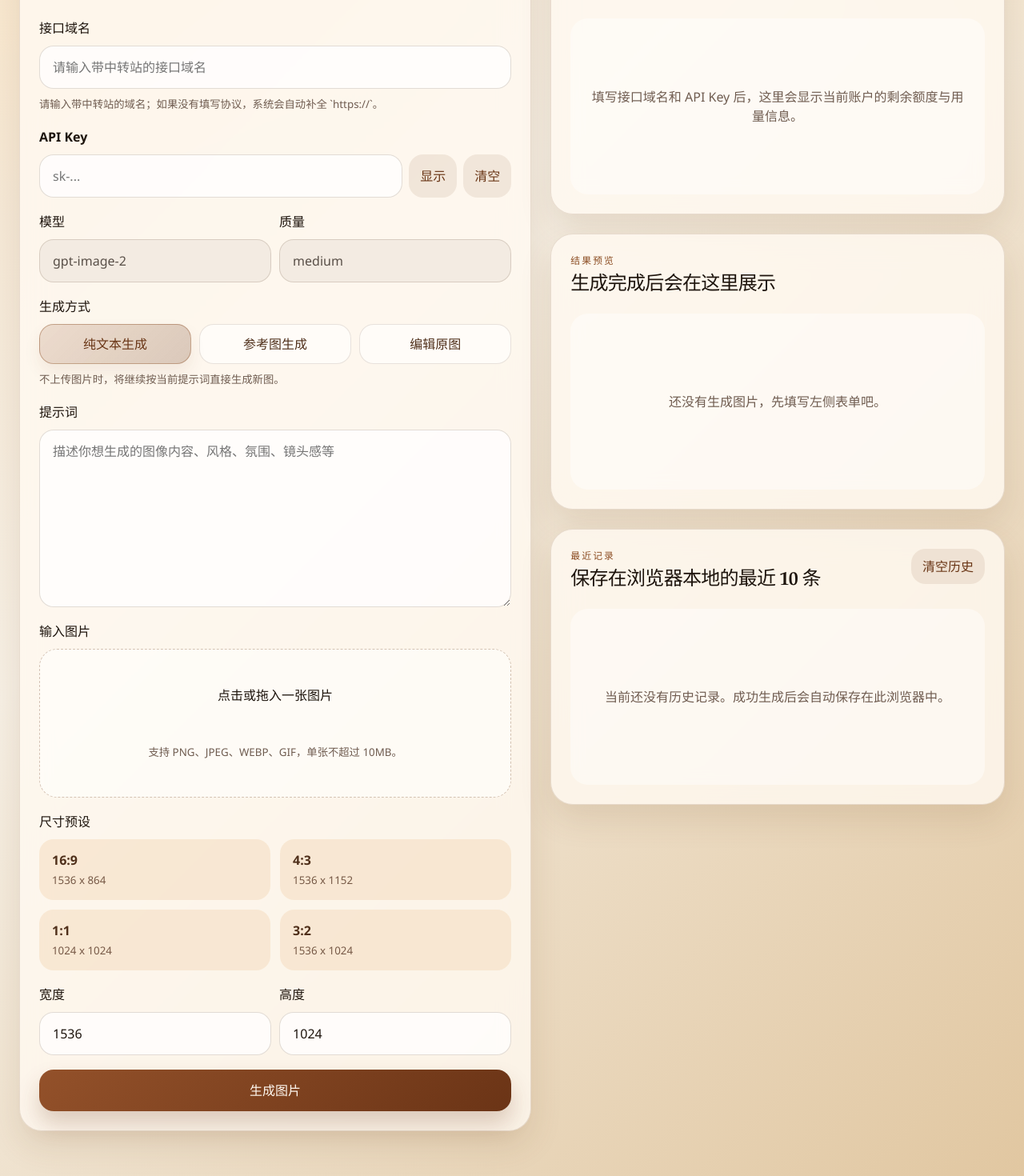
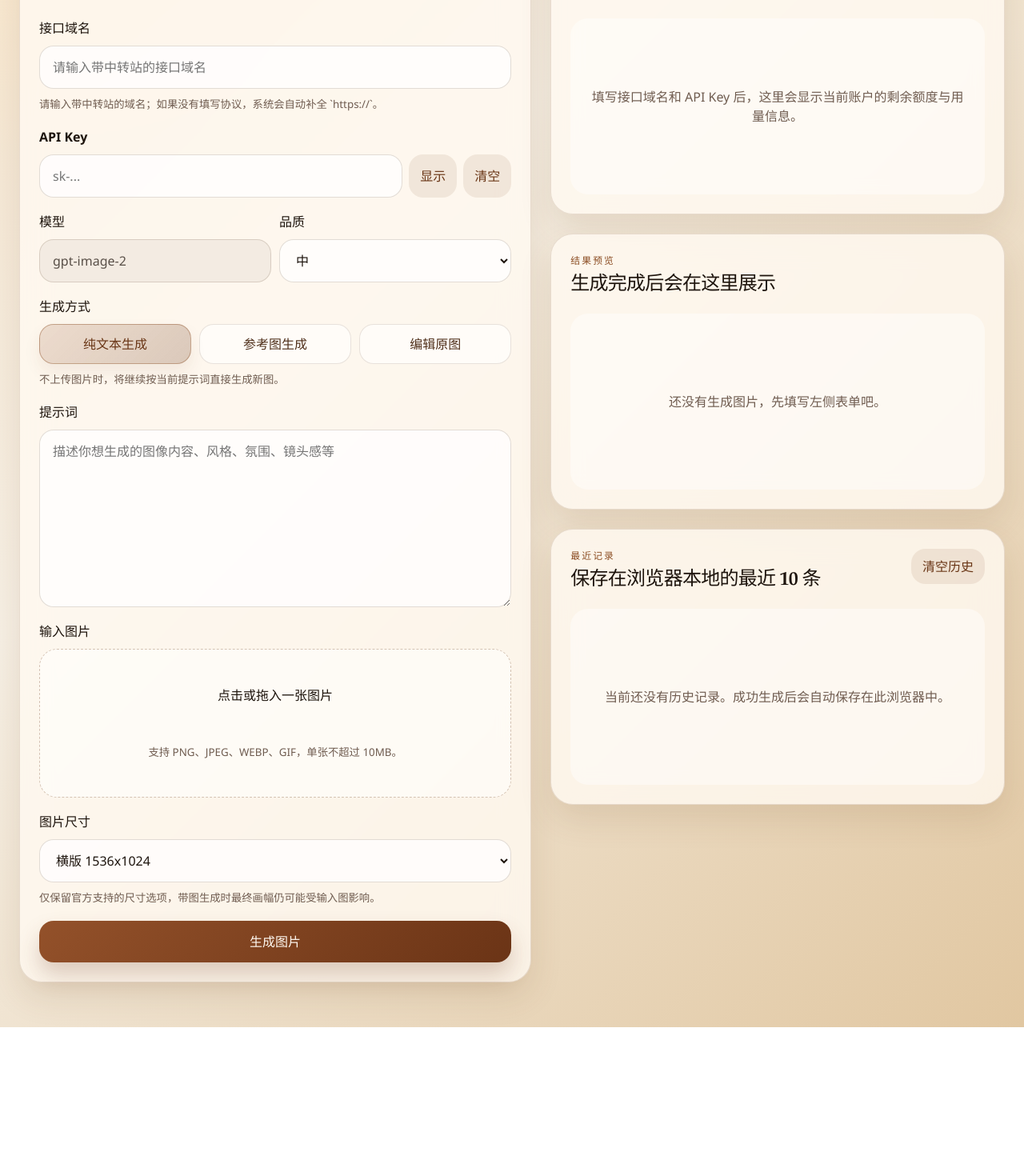
Before and after one commit to guohai163/images-gen, a React (Vite) app: page / in a window 1280 px wide. Shown: the part 481-1951 px from the top of the page at 80% size. After the commit the page ends 1765 px from the top, so only its background shows below. Built offline with nearby package versions, Linux system fonts and the light colour scheme.

Commit message:
Use dropdowns for size and quality

```diff
--- a/src/App.tsx
+++ b/src/App.tsx
@@ -86,14 +86,6 @@ function App() {
     }));
   }
 
-  function applyPreset(width: number, height: number) {
-    setFormState((current) => ({
-      ...current,
-      width: String(width),
-      height: String(height),
-    }));
-  }
-
   function handleClearConfig() {
     clearStoredSettings();
     setShowApiKey(false);
@@ -121,8 +113,10 @@ function App() {
       setFormState((current) => ({
         ...current,
         prompt: item.prompt,
-        width: String(item.width),
-        height: String(item.height),
+        size:
+          item.width > 0 && item.height > 0
+            ? (`${item.width}x${item.height}` as ImageFormState['size'])
+            : current.size,
       }));
     });
   }
@@ -228,7 +222,7 @@ function App() {
         apiKey: formState.apiKey.trim(),
         model: formState.model,
         prompt: formState.prompt.trim(),
-        size: `${Number(formState.width)}x${Number(formState.height)}`,
+        size: formState.size,
         quality: formState.quality,
         mode: formState.generationMode,
       } as const;
@@ -291,7 +285,6 @@ function App() {
           error={error}
           onSubmit={handleSubmit}
           onFieldChange={updateField}
-          onPresetClick={applyPreset}
           onToggleApiKey={() => setShowApiKey((current) => !current)}
           onClearApiKey={() => updateField('apiKey', '')}
           onClearConfig={handleClearConfig}
--- a/src/components/ConfigForm.tsx
+++ b/src/components/ConfigForm.tsx
@@ -1,5 +1,5 @@
 import type { FormEvent } from 'react';
-import { ACCEPTED_IMAGE_TYPES, MAX_UPLOAD_SIZE_BYTES, SIZE_PRESETS } from '../constants';
+import { ACCEPTED_IMAGE_TYPES, MAX_UPLOAD_SIZE_BYTES, QUALITY_OPTIONS, SIZE_PRESETS } from '../constants';
 import type { ApiErrorState, ImageFormState, UploadState } from '../types';
 
 type ConfigFormProps = {
@@ -10,7 +10,6 @@ type ConfigFormProps = {
   error: ApiErrorState | null;
   onSubmit: (event: FormEvent<HTMLFormElement>) => void;
   onFieldChange: <K extends keyof ImageFormState>(field: K, value: ImageFormState[K]) => void;
-  onPresetClick: (width: number, height: number) => void;
   onToggleApiKey: () => void;
   onClearApiKey: () => void;
   onClearConfig: () => void;
@@ -26,7 +25,6 @@ export function ConfigForm({
   error,
   onSubmit,
   onFieldChange,
-  onPresetClick,
   onToggleApiKey,
   onClearApiKey,
   onClearConfig,
@@ -81,8 +79,14 @@ export function ConfigForm({
             <input type="text" value={formState.model} disabled />
           </label>
           <label className="field">
-            <span>质量</span>
-            <input type="text" value={formState.quality} disabled />
+            <span>品质</span>
+            <select value={formState.quality} onChange={(event) => onFieldChange('quality', event.target.value as ImageFormState['quality'])}>
+              {QUALITY_OPTIONS.map((option) => (
+                <option key={option.value} value={option.value}>
+                  {option.label}
+                </option>
+              ))}
+            </select>
           </label>
         </div>
 
@@ -167,45 +171,15 @@ export function ConfigForm({
         </div>
 
         <div className="field">
-          <span>尺寸预设</span>
-          <div className="preset-grid">
+          <span>图片尺寸</span>
+          <select value={formState.size} onChange={(event) => onFieldChange('size', event.target.value as ImageFormState['size'])}>
             {SIZE_PRESETS.map((preset) => (
-              <button
-                key={preset.label}
-                className="preset-button"
-                type="button"
-                onClick={() => onPresetClick(preset.width, preset.height)}
-              >
-                <strong>{preset.label}</strong>
-                <small>
-                  {preset.width} x {preset.height}
-                </small>
-              </button>
+              <option key={preset.value} value={preset.value}>
+                {preset.label}
+              </option>
             ))}
-          </div>
-        </div>
-
-        <div className="field-row">
-          <label className="field">
-            <span>宽度</span>
-            <input
-              type="number"
-              min="1"
-              step="1"
-              value={formState.width}
-              onChange={(event) => onFieldChange('width', event.target.value)}
-            />
-          </label>
-          <label className="field">
-            <span>高度</span>
-            <input
-              type="number"
-              min="1"
-              step="1"
-              value={formState.height}
-              onChange={(event) => onFieldChange('height', event.target.value)}
-            />
-          </label>
+          </select>
+          <small>仅保留官方支持的尺寸选项，带图生成时最终画幅仍可能受输入图影响。</small>
         </div>
 
         {error ? (
--- a/src/constants.ts
+++ b/src/constants.ts
@@ -17,17 +17,26 @@ export const DEFAULT_FORM_STATE: ImageFormState = {
   apiKey: '',
   model: 'gpt-image-2',
   prompt: '',
-  width: '1536',
-  height: '1024',
+  size: '1536x1024',
   quality: 'medium',
   generationMode: 'text',
 };
 
 export const SIZE_PRESETS: SizePreset[] = [
-  { label: '16:9', width: 1536, height: 864 },
-  { label: '4:3', width: 1536, height: 1152 },
-  { label: '1:1', width: 1024, height: 1024 },
-  { label: '3:2', width: 1536, height: 1024 },
+  { label: '横版 1536x1024', value: '1536x1024' },
+  { label: '方图 1024x1024', value: '1024x1024' },
+  { label: '竖版 1024x1536', value: '1024x1536' },
+  { label: '自动', value: 'auto' },
+];
+
+export const QUALITY_OPTIONS: Array<{
+  label: string;
+  value: ImageFormState['quality'];
+}> = [
+  { label: '自动', value: 'auto' },
+  { label: '低', value: 'low' },
+  { label: '中', value: 'medium' },
+  { label: '高', value: 'high' },
 ];
 
 export const HISTORY_LIMIT = 10;
--- a/src/index.css
+++ b/src/index.css
@@ -38,6 +38,7 @@ body {
 
 button,
 input,
+select,
 textarea {
   font: inherit;
 }
@@ -175,6 +176,7 @@ a {
 }
 
 input,
+select,
 textarea {
   width: 100%;
   border: 1px solid rgba(95, 69, 48, 0.18);
@@ -191,6 +193,7 @@ textarea {
 }
 
 input:focus,
+select:focus,
 textarea:focus {
   outline: none;
   border-color: rgba(138, 75, 33, 0.6);
--- a/src/storage.ts
+++ b/src/storage.ts
@@ -5,7 +5,7 @@ const hasWindow = typeof window !== 'undefined';
 
 type StoredSettings = Pick<
   ImageFormState,
-  'baseUrl' | 'apiKey' | 'prompt' | 'width' | 'height' | 'generationMode'
+  'baseUrl' | 'apiKey' | 'prompt' | 'size' | 'quality' | 'generationMode'
 >;
 
 export function loadStoredSettings(): ImageFormState {
@@ -25,8 +25,20 @@ export function loadStoredSettings(): ImageFormState {
       baseUrl: typeof parsed.baseUrl === 'string' ? parsed.baseUrl : '',
       apiKey: typeof parsed.apiKey === 'string' ? parsed.apiKey : '',
       prompt: typeof parsed.prompt === 'string' ? parsed.prompt : '',
-      width: typeof parsed.width === 'string' ? parsed.width : DEFAULT_FORM_STATE.width,
-      height: typeof parsed.height === 'string' ? parsed.height : DEFAULT_FORM_STATE.height,
+      size:
+        parsed.size === '1024x1024' ||
+        parsed.size === '1024x1536' ||
+        parsed.size === '1536x1024' ||
+        parsed.size === 'auto'
+          ? parsed.size
+          : DEFAULT_FORM_STATE.size,
+      quality:
+        parsed.quality === 'low' ||
+        parsed.quality === 'medium' ||
+        parsed.quality === 'high' ||
+        parsed.quality === 'auto'
+          ? parsed.quality
+          : DEFAULT_FORM_STATE.quality,
       generationMode:
         parsed.generationMode === 'reference' || parsed.generationMode === 'edit'
           ? parsed.generationMode
@@ -46,8 +58,8 @@ export function saveStoredSettings(formState: ImageFormState): void {
     baseUrl: formState.baseUrl,
     apiKey: formState.apiKey,
     prompt: formState.prompt,
-    width: formState.width,
-    height: formState.height,
+    size: formState.size,
+    quality: formState.quality,
     generationMode: formState.generationMode,
   };
 
--- a/src/utils.ts
+++ b/src/utils.ts
@@ -32,11 +32,14 @@ export function validateForm(formState: ImageFormState): string | null {
     return '请填写提示词后再生成图片。';
   }
 
-  const width = Number(formState.width);
-  const height = Number(formState.height);
+  const validSizes = new Set(['1024x1024', '1024x1536', '1536x1024', 'auto']);
+  if (!validSizes.has(formState.size)) {
+    return '请选择受支持的图片尺寸。';
+  }
 
-  if (!Number.isInteger(width) || !Number.isInteger(height) || width <= 0 || height <= 0) {
-    return '宽度和高度必须是大于 0 的整数。';
+  const validQualities = new Set(['low', 'medium', 'high', 'auto']);
+  if (!validQualities.has(formState.quality)) {
+    return '请选择受支持的图片品质。';
   }
 
   return null;
@@ -81,12 +84,17 @@ export function createHistoryItem(
   imageDataUrl: string,
   createdAt = new Date(),
 ): GeneratedImage {
+  const [width, height] =
+    formState.size === 'auto'
+      ? [0, 0]
+      : formState.size.split('x').map((value) => Number(value));
+
   return {
     id: `${createdAt.getTime()}-${Math.random().toString(36).slice(2, 8)}`,
     createdAt: createdAt.toISOString(),
     prompt: formState.prompt.trim(),
-    width: Number(formState.width),
-    height: Number(formState.height),
+    width,
+    height,
     imageDataUrl,
     filename: createDownloadFilename(createdAt),
   };
```
Also changed, not shown: src/types.ts (+4 -6 lines).
